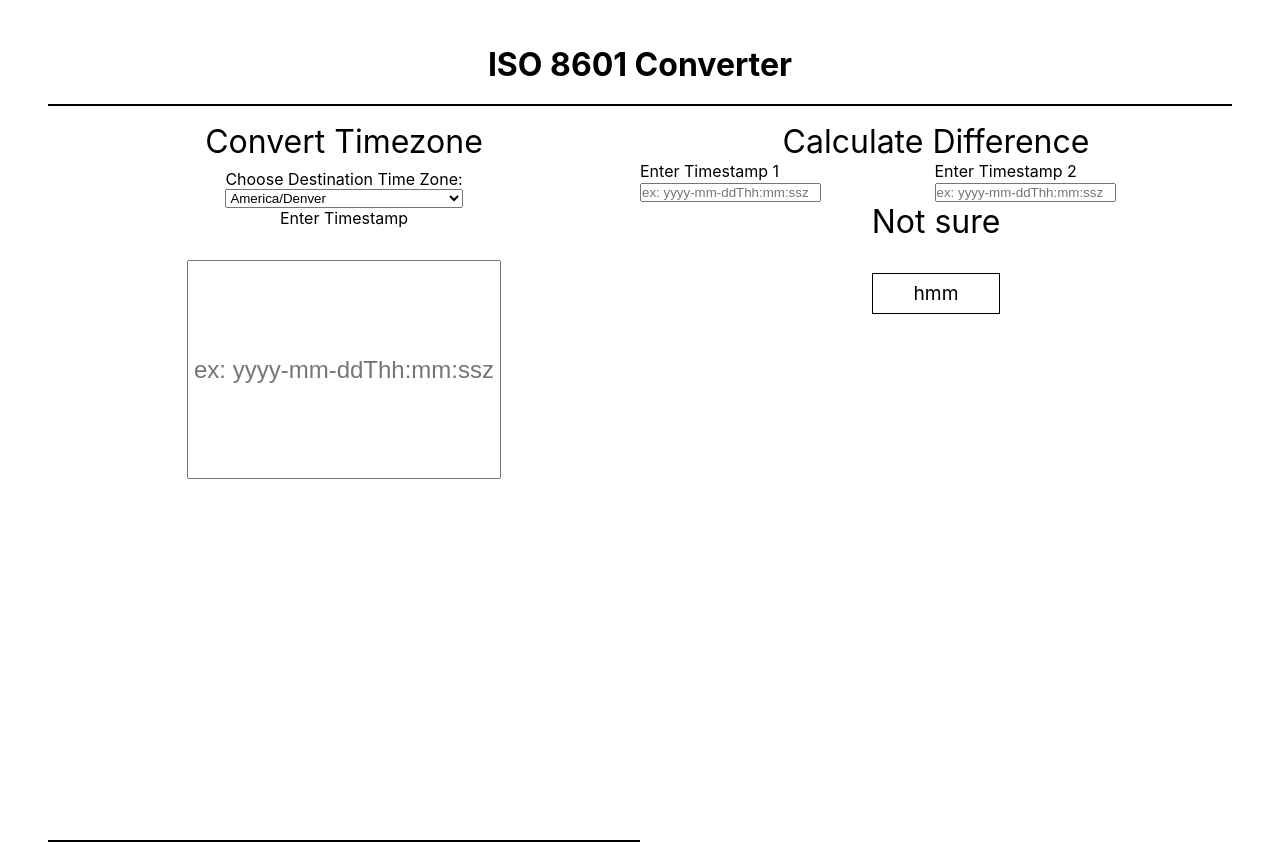
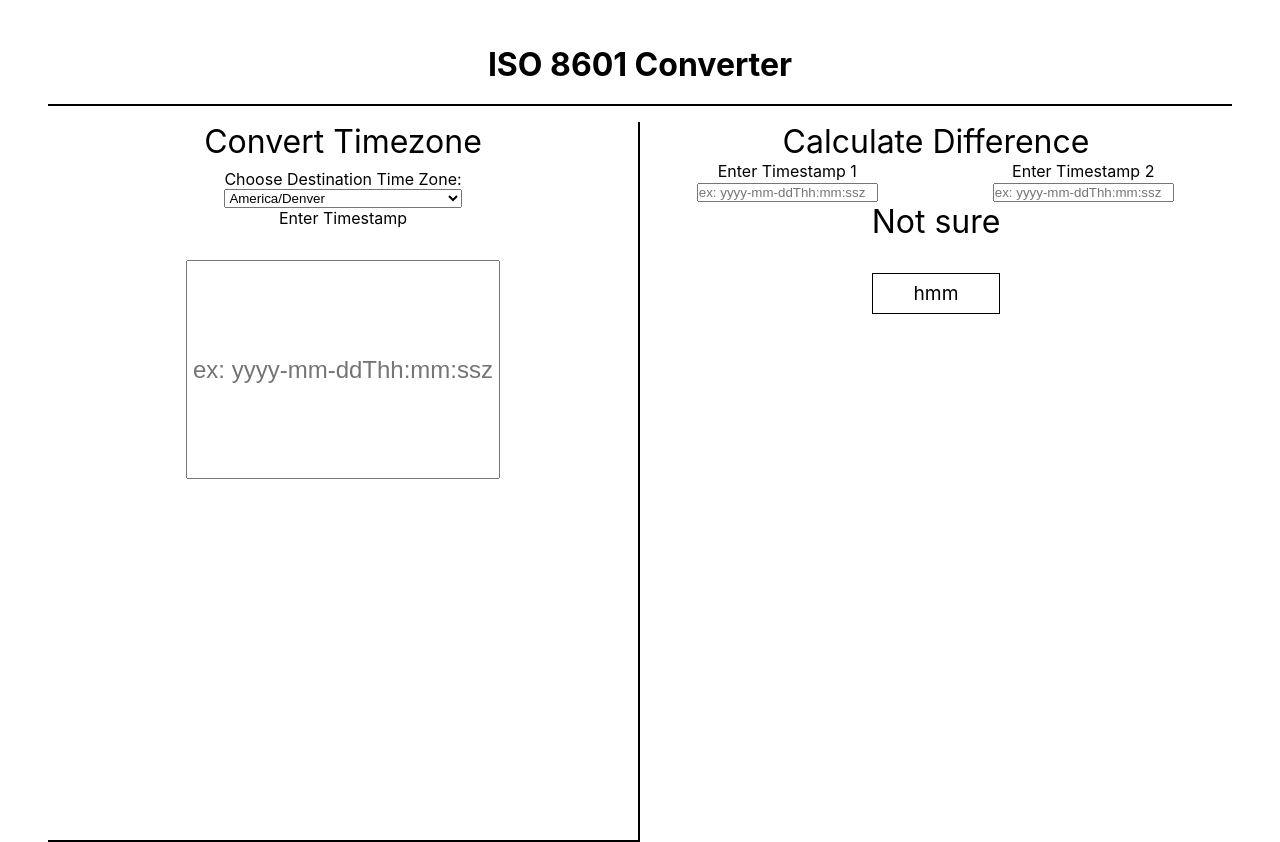
Before and after one commit to tylrs/iso-8601-converter, a React (Create React App) app: page / in a window 1280 px wide. Built offline with nearby package versions, Linux system fonts and the light colour scheme.

Commit message:
Add border to convert timezone side

```diff
--- a/src/components/App/App.css
+++ b/src/components/App/App.css
@@ -23,8 +23,9 @@ main {
 
 .converter-section {
     align-items: center;
+    display: flex;
     border-bottom: 2px solid black;
-    display: flex;
+    border-right: 2px solid black;
     flex-direction: column;
 }
 
@@ -84,3 +85,7 @@ main {
 .diff-inputs {
     display: flex;
 }
+
+.diff-inputs > * {
+    text-align: center;
+}
```
